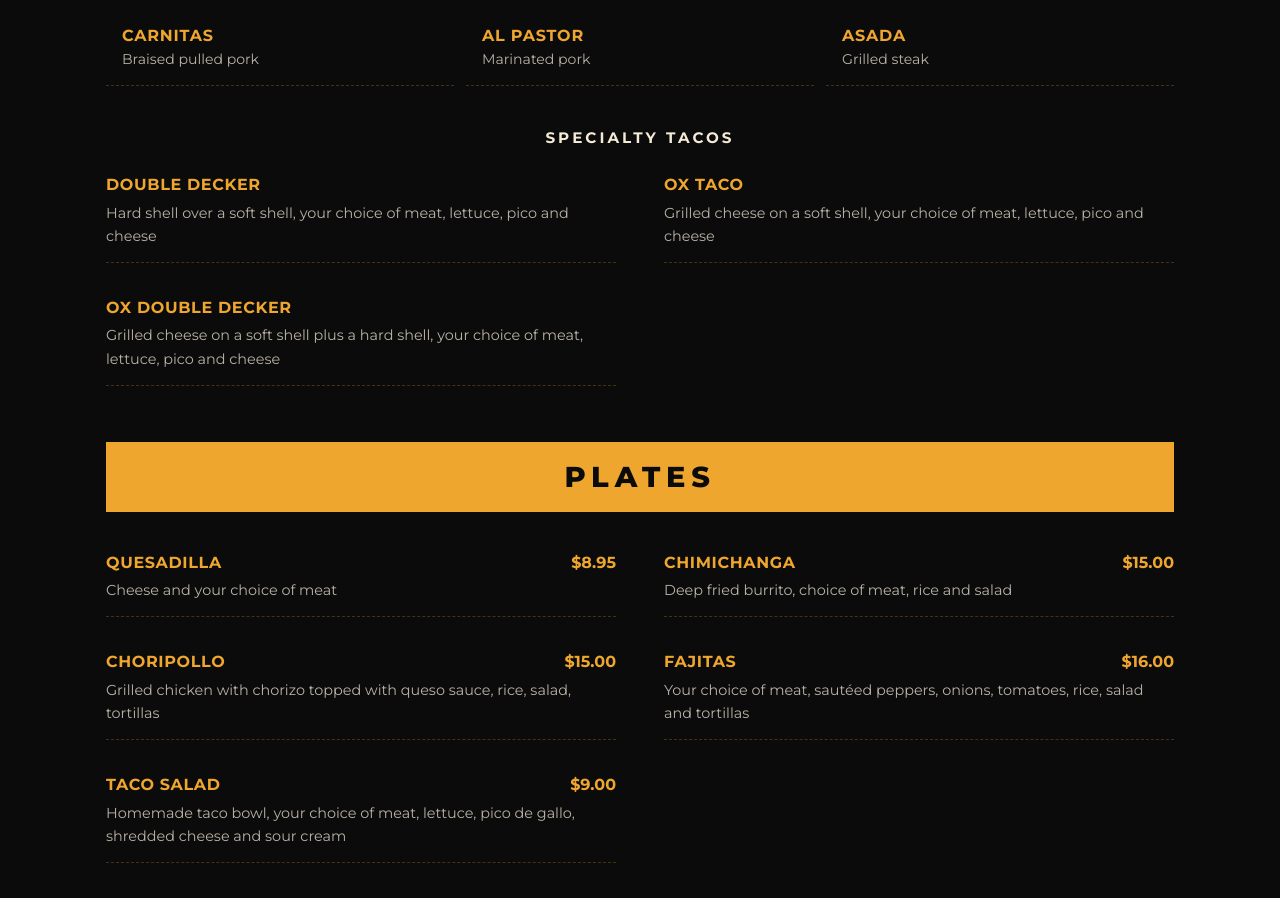
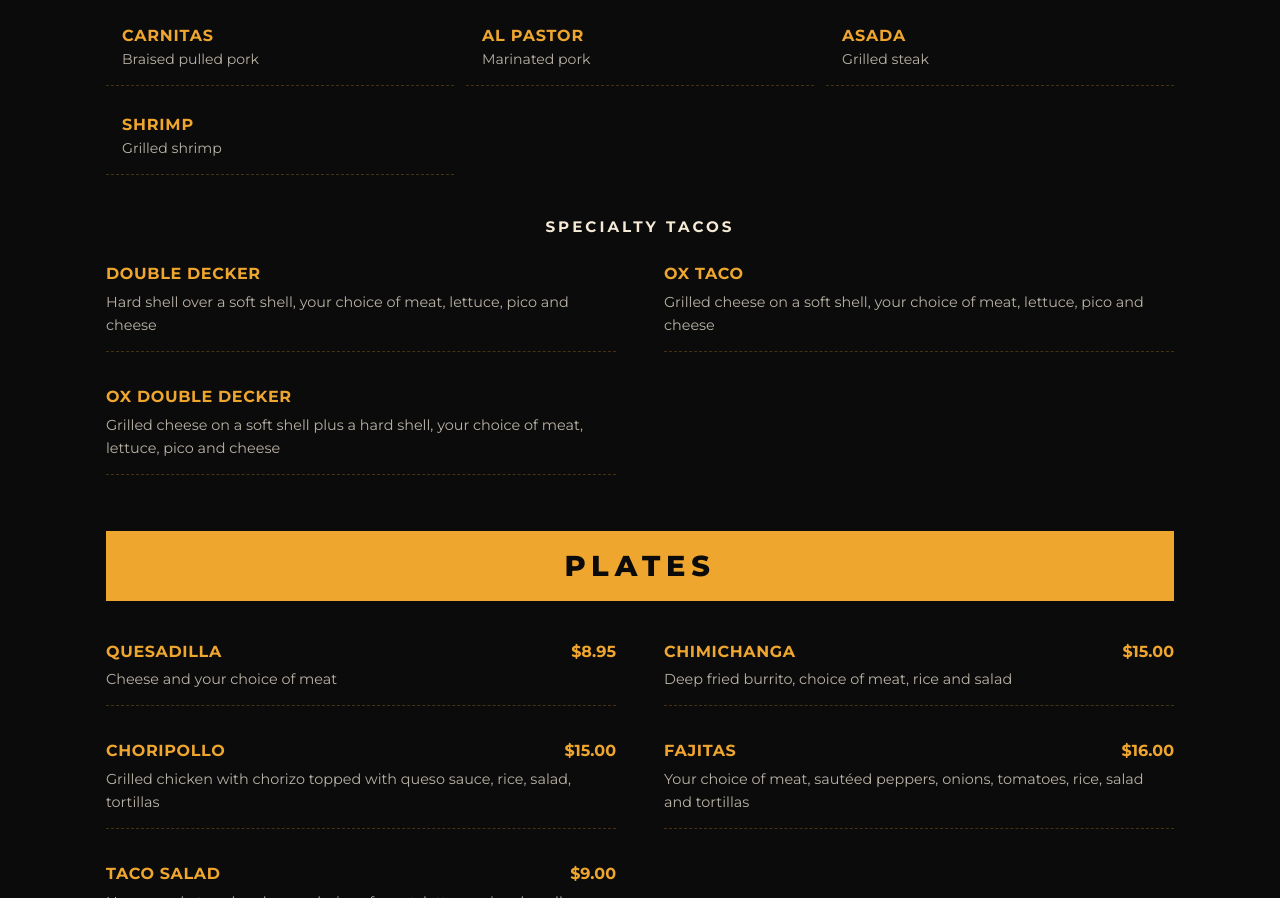
Before and after one commit to Pepeelbardo/Ox-bar, a plain HTML site: page index.html in a window 1280 px wide. Shown: the part 3045-3943 px from the top of the page. Drawn offline with Linux system fonts and the light colour scheme.

Commit message:
Add grilled shrimp option to taco list

```diff
--- a/index.html
+++ b/index.html
@@ -302,6 +302,8 @@
             <li><strong>Carnitas</strong><span>Braised pulled pork</span></li>
             <li><strong>Al Pastor</strong><span>Marinated pork</span></li>
             <li><strong>Asada</strong><span>Grilled steak</span></li>
+            <li><strong>Shrimp</strong><span>Grilled shrimp</span></li>
+
           </ul>
 
           <h4 class="sub-title center">Specialty Tacos</h4>
```
